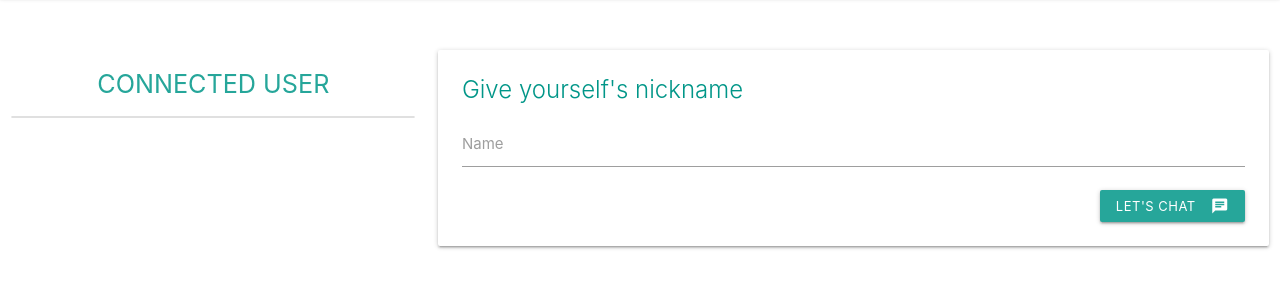
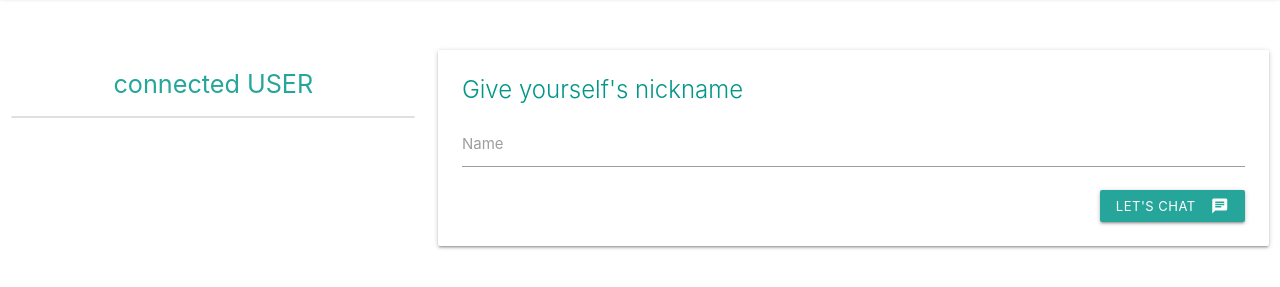
Before and after one commit to cleong98/my_first_chat_app, a website: page index.html in a window 1280 px wide. Shown: the part 67-354 px from the top of the page. Drawn offline with nearby package versions, Linux system fonts and the light colour scheme; no server answers.

Commit message:
not changed

```diff
--- a/index.html
+++ b/index.html
@@ -25,7 +25,7 @@
     <!-- connect user list  -->
     <div class="col s4">
       <h3 class="flow-text center teal-text text-lighten-1">
-        CONNECTED USER
+        connected USER
       </h3>
       <ul class="collection" id="user-list"></ul>
     </div>
```
